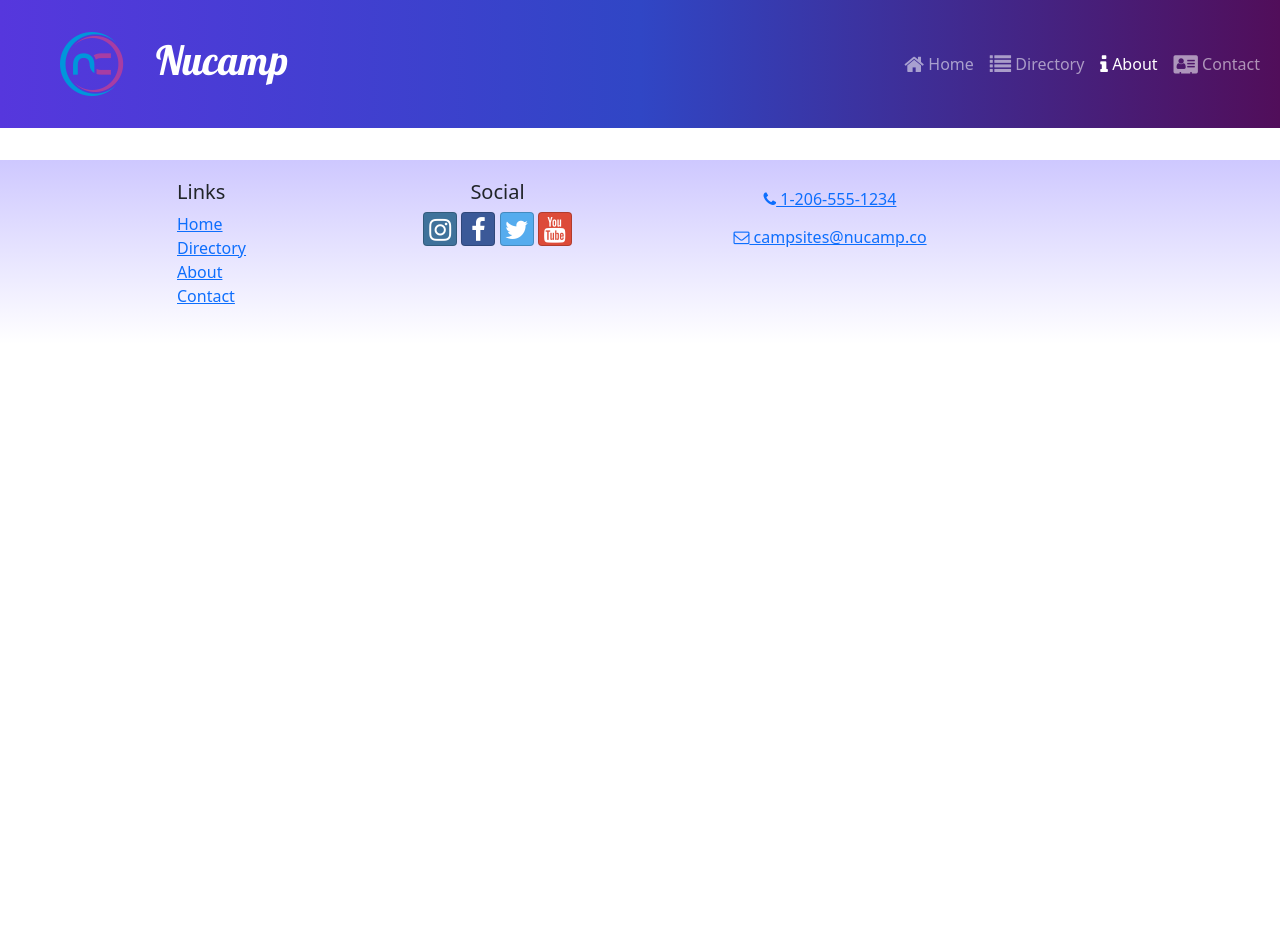
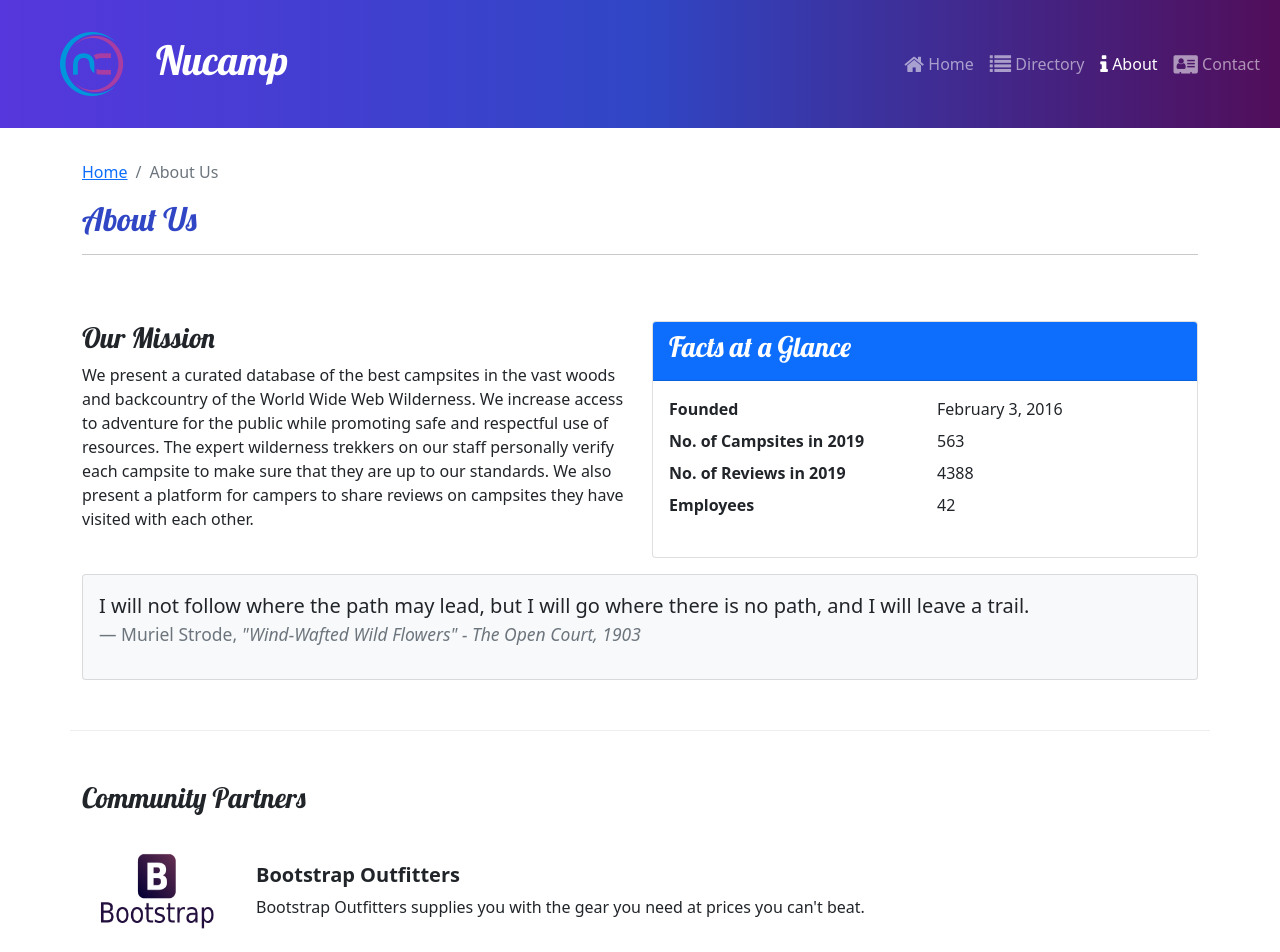
Before and after one commit to audra-g/React-nucampsite, a React (Create React App) app: page /about in a window 1280 px wide. Shown: the top 952 px of the page. Before the commit the page ends 800 px from the top, so only its background shows below. Built offline with nearby package versions, Linux system fonts and the light colour scheme.

Commit message:
About Page

```diff
--- a/src/App.js
+++ b/src/App.js
@@ -1,6 +1,7 @@
 import { Routes, Route } from "react-router-dom";
 import ContactPage from "./pages/ContactPage";
 import HomePage from "./pages/HomePage";
+import AboutPage from "./pages/AboutPage";
 
 import Header from "./components/Header";
 import Footer from "./components/Footer";
@@ -16,6 +17,7 @@
         <Route path="/" element={<HomePage />} />
         <Route path="contact" element={<ContactPage />} />
         <Route path="directory" element={<CampsitesDirectoryPage />} />
+        <Route path="about" element={<AboutPage />} />
         <Route
                     path='directory/:campsiteId'
                     element={<CampsiteDetailPage />}
--- a/src/features/display/DisplayList.js
+++ b/src/features/display/DisplayList.js
@@ -2,9 +2,10 @@
 import DisplayCard from './DisplayCard';
 import { selectFeaturedCampsite } from '../campsites/campsitesSlice';
 import { selectFeaturedPromotion } from '../promotions/promotionsSlice';
+import { selectFeaturedPartner } from '../partners/partnersSlice';
 
 const DisplayList = () => {
-    const items = [selectFeaturedCampsite(), selectFeaturedPromotion()];
+    const items = [selectFeaturedCampsite(), selectFeaturedPromotion(), selectFeaturedPartner()];
 
     return (
         <Row>
--- /dev/null
+++ b/src/features/partners/Partner.js
@@ -0,0 +1,21 @@
+const Partner = ({ partner }) => {
+    if (partner) {
+
+        const { image, name, description } = partner;
+
+        return (
+            <>
+                <img src={image} alt={name} style={{ width: '150px' }} />
+                <div className='m-4'>
+                    <h5 className='fw-bold'>{name}</h5>
+                    {description}
+
+                </div>
+            </>
+        );
+    };
+    return null;
+
+};
+
+export default Partner;
--- /dev/null
+++ b/src/features/partners/PartnersList.js
@@ -0,0 +1,23 @@
+import { Col } from 'reactstrap';
+import Partner from './Partner';
+import { selectAllPartners } from './partnersSlice';
+
+const PartnersList = () => {
+    const partners = selectAllPartners();
+    return (
+        <Col className='mt-4'>{
+            partners.map((partner) => {
+                return (
+                    <div className='d-flex mb-5' key={partner.id}>
+                        <Partner partner={partner}  />
+                    </div>
+                )
+            }  )
+        }
+
+        </Col>
+         )
+
+}
+
+export default PartnersList;
--- /dev/null
+++ b/src/features/partners/partnersSlice.js
@@ -0,0 +1,9 @@
+import { PARTNERS } from '../../app/shared/PARTNERS';
+
+export const selectAllPartners = () => {
+    return PARTNERS;
+};
+
+export const selectFeaturedPartner = () => {
+    return PARTNERS.find((partner) => partner.featured);
+};
--- /dev/null
+++ b/src/pages/AboutPage.js
@@ -0,0 +1,74 @@
+import { Col, Row, Container, Card, CardBody, CardHeader } from "reactstrap";
+import SubHeader from '../components/SubHeader';
+import Partner from "../features/partners/Partner";
+import PartnersList from '../features/partners/PartnersList';
+
+
+const AboutPage = () => {
+  return (
+      <Container>
+           <SubHeader current='About Us' />
+      <Row className="row-content">
+        <Col sm="6">
+          <h3>Our Mission</h3>
+          <p>
+            We present a curated database of the best campsites in the vast
+            woods and backcountry of the World Wide Web Wilderness. We increase
+            access to adventure for the public while promoting safe and
+            respectful use of resources. The expert wilderness trekkers on our
+            staff personally verify each campsite to make sure that they are up
+            to our standards. We also present a platform for campers to share
+            reviews on campsites they have visited with each other.
+          </p>
+        </Col>
+        <Col sm="6">
+          <Card>
+            <CardHeader className="bg-primary text-white">
+              <h3>Facts at a Glance</h3>
+            </CardHeader>
+            <CardBody>
+              <dl className="row">
+                <dt className="col-6">Founded</dt>
+                <dd className="col-6">February 3, 2016</dd>
+                <dt className="col-6">No. of Campsites in 2019</dt>
+                <dd className="col-6">563</dd>
+                <dt className="col-6">No. of Reviews in 2019</dt>
+                <dd className="col-6">4388</dd>
+                <dt className="col-6">Employees</dt>
+                <dd className="col-6">42</dd>
+              </dl>
+            </CardBody>
+          </Card>
+        </Col>
+        <Col>
+          <Card className="bg-light mt-3">
+            <CardBody>
+              <blockquote className="blockquote">
+                <p>
+                  I will not follow where the path may lead, but I will go where
+                  there is no path, and I will leave a trail.
+                </p>
+                <footer className="blockquote-footer">
+                  Muriel Strode,{" "}
+                  <cite title="Source Title">
+                    "Wind-Wafted Wild Flowers" - The Open Court, 1903
+                  </cite>
+                </footer>
+              </blockquote>
+            </CardBody>
+          </Card>
+        </Col>
+      </Row>
+          <Row className="row-content">
+              <Col xs='12'>
+          <h3>Community Partners</h3>
+          <PartnersList />
+
+        </Col>
+
+      </Row>
+    </Container>
+  );
+};
+
+export default AboutPage;
```
